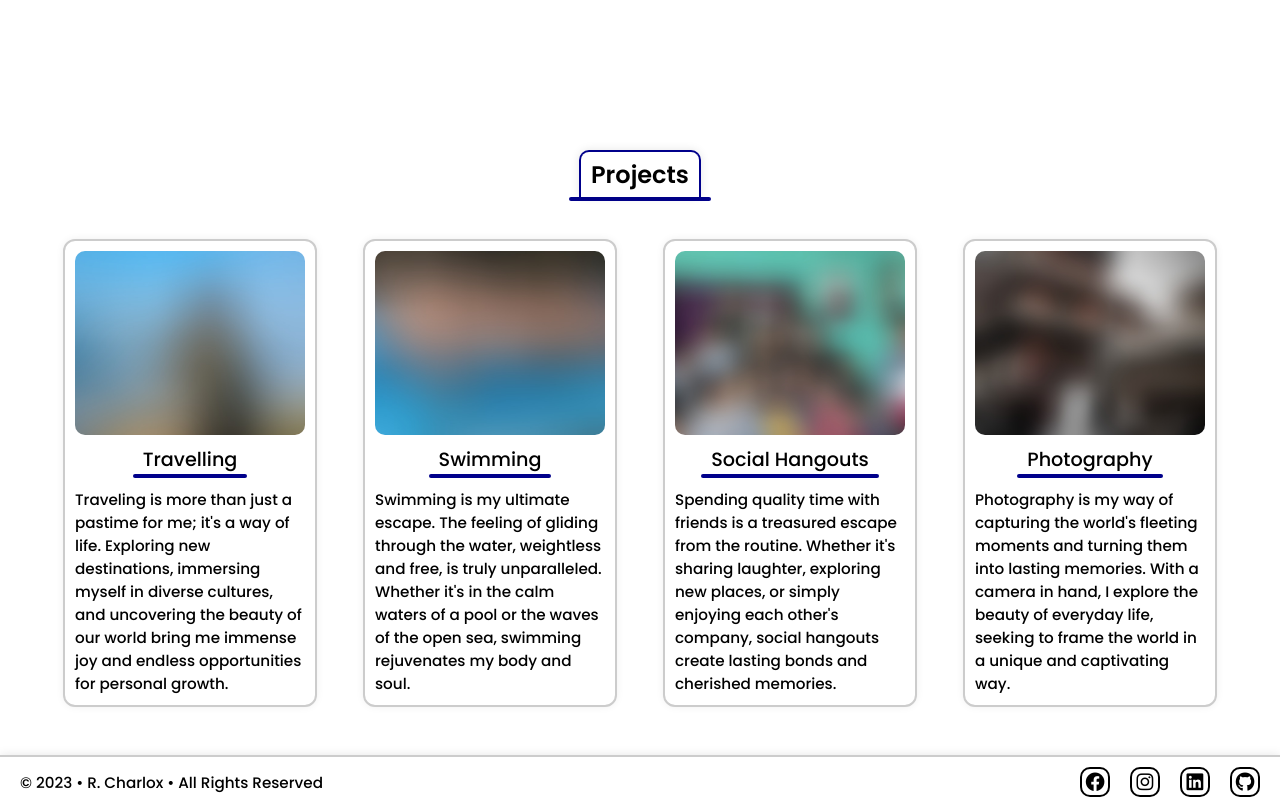
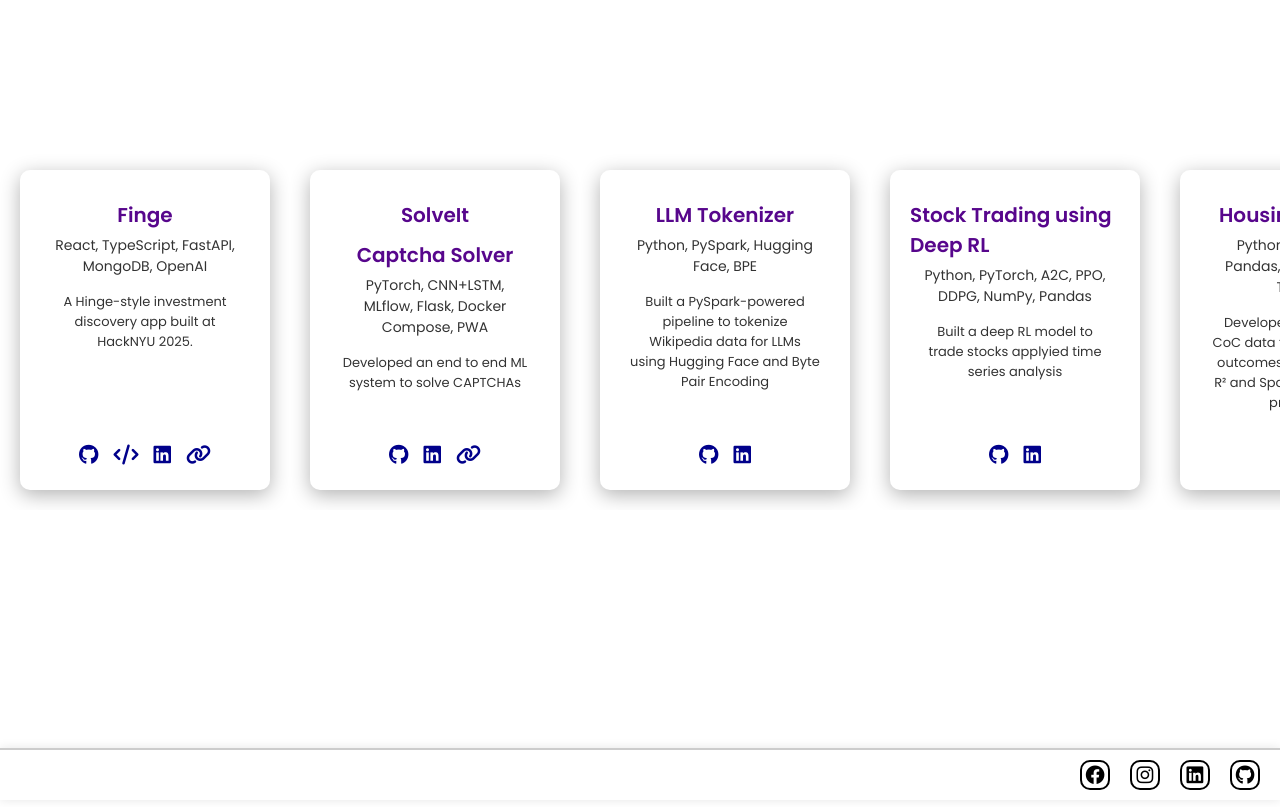
Before and after one commit to aup2007/atharvparab, a plain HTML site: page SRC/pages/hobbies.html in a window 1280 px wide. Drawn offline with nearby package versions, Linux system fonts and the light colour scheme.

Commit message:
projects, contact

```diff
--- a/SRC/pages/hobbies.html
+++ b/SRC/pages/hobbies.html
@@ -4,34 +4,30 @@
 <head>
   <meta charset="utf-8">
   <meta name="viewport" content="width=device-width, initial-scale=1">
-    <title>Hobbies</title>
+  <title>Atharv's Projects</title>
   <link rel="stylesheet" type="text/css" href="../style/style.css">
   <link rel="icon" href="/Assets/favicons/favicon.png" type="image/png" sizes="32x32">
-
   <link rel="stylesheet" href="https://cdnjs.cloudflare.com/ajax/libs/font-awesome/6.2.0/css/all.min.css">
   <link rel="stylesheet" href="https://unpkg.com/boxicons@latest/css/boxicons.min.css">
 </head>
 
 <body>
 
-
   <header class="header" id="header">
     <a href="index.html" class="logo">
-            <!-- <img src="Assets/A.png" alt="Logo" style="height: 20px;">  -->
       <span>Atharv Parab</span>
     </a>
     <div class="navbar">
       <a href="/index.html">Home</a>
-            <!-- <a href="./skills.html">skills</a> -->
       <a href="./education.html">Education</a>
-            <!-- <a href="./gallery.html">Gallery</a> -->
       <a href="./career.html">Career</a>
       <a href="./hobbies.html" class="active">Projects</a>
-            <a href="./testimonials.html">Testimonials</a>
+      <!-- <a href="./testimonials.html">Testimonials</a> -->
     </div>
-
     <div class="main">
-            <a href="contact.html" class="user main-items"><i class="fas fa-envelope cm-icon"></i>Contact Me</a>
+      <a href="contact.html" class="user main-items">
+        <i class="fas fa-envelope cm-icon"></i>Contact Me
+      </a>
       <div class="main-items menu-icon-container" id="menu-icon-js">
         <div class="bx bx-menu" id="menu-icon"></div>
       </div>
@@ -39,99 +35,138 @@
   </header>
 
 <div class="page">
-    <main class="hobbies-main">
-        <div class="hobbies-section">
-            <div class="hobbies-header">
-                <div class="header-text">Projects</div>
+    <main class="projects-main">
+      <div class="projects-section">
+        <div class="projects-header">
+          <!-- <div class="header-text">My Projects</div> -->
+          <!-- <p class="styled-intro">
+            My Projects
+        </p> -->
           <div class="header-line"></div>
         </div>
-            <div class="section">
-                <div class="row first">
-                    <div class="hobbies 1">
-                        <div class="image">
-                            <img src="/Assets/hobbies/travelling.jpeg" alt="">
+        <!-- <p class="styled-intro">
+            My Projects
+        </p> -->
+        <div class="slider-container">
+            <!-- <p class="styled-intro">
+            My Projects
+        </p> -->
+            <div class="slider">
+              <!-- <div class="slide">
+                <img src="https://via.placeholder.com/250x120" alt="Project 1" style="width: 100%; height: 120px; object-fit: cover;">
+                <h4>Finge</h4>
+                <p>React, Flask, Yahoo Finance API</p>
+                <div class="icon">
+                  <a href="https://github.com/your-repo" target="_blank"><i class="fab fa-github"></i></a>
+                  <a href="https://linkedin.com" target="_blank"><i class="fab fa-linkedin"></i></a>
+                  <a href="https://project-demo.com" target="_blank"><i class="fas fa-link"></i></a>
                 </div>
-                        <div class="header">
-                            <div class="header-text">Travelling</div>
-                            <div class="header-line"></div>
-                        </div>
-                        <div class="text">
-                            Traveling is more than just a pastime for me; it's a way of life. Exploring new
-                            destinations,
-                            immersing myself in diverse cultures, and uncovering the beauty of our world bring me
-                            immense
-                            joy
-                            and endless opportunities for personal growth.
+              </div> -->
+              <div class="slide">
+                <!-- <img src="https://via.placeholder.com/250x120" alt="Finge Project Screenshot" style="width: 100%; height: 120px; object-fit: cover;"> -->
+                <h4>Finge</h4>
+                <p class="tech">React, TypeScript, FastAPI, MongoDB, OpenAI</p>
+                <p style="font-size: 13px; text-align: center; padding: 0 10px;" class="description">
+                  A Hinge-style investment discovery app built at HackNYU 2025.
+                </p>
+                <div class="icon">
+                  <a href="https://github.com/aup2007/Finge-HackNYU" target="_blank" title="GitHub"><i class="fab fa-github"></i></a>
+                  <a href="https://devpost.com/software/fin-ge" target="_blank" title="Devpost"><i class="fas fa-code"></i></a>
+                  <a href="https://www.linkedin.com/posts/atharvparab17_hacknyu-ai-fintech-activity-7295554276418809856-ZI5W?utm_source=share&utm_medium=member_desktop&rcm=ACoAADYv2ToBo1jibTJCcAjE6P272qCdIp0NWVc" target="_blank"><i class="fab fa-linkedin"></i></a>
+                  <a href="https://finge.vercel.app/" target="_blank" title="Live Demo"><i class="fas fa-link"></i></a>
                 </div>
               </div>
-                    <div class="hobbies 2">
-                        <div class="image">
-                            <img src="/Assets/hobbies/swimming.jpg" alt="">
-                        </div>
-                        <div class="header">
-                            <div class="header-text">Swimming</div>
-                            <div class="header-line"></div>
-                        </div>
-                        <div class="text">
-                            Swimming is my ultimate escape. The feeling of gliding through the water, weightless and
-                            free, is truly unparalleled. Whether it's in the calm waters of a pool or the waves of the
-                            open sea, swimming rejuvenates my body and soul.
+              <div class="slide">
+                <!-- <img src="https://via.placeholder.com/250x120" alt="Finge Project Screenshot" style="width: 100%; height: 120px; object-fit: cover;"> -->
+                <h4>SolveIt</h4>
+                <h4>Captcha Solver</h4>
+                <p class="tech">PyTorch, CNN+LSTM, MLflow, Flask, Docker Compose, PWA</p>
+                <p style="font-size: 13px; text-align: center; padding: 0 10px;" class="description">
+                  Developed an end to end ML system to solve CAPTCHAs
+                </p>
+                <div class="icon">
+                  <a href="https://github.com/aup2007/SolveIt" target="_blank" title="GitHub"><i class="fab fa-github"></i></a>
+                  <a href="https://www.linkedin.com/posts/atharvparab17_hacknyu-ai-fintech-activity-7295554276418809856-ZI5W?utm_source=share&utm_medium=member_desktop&rcm=ACoAADYv2ToBo1jibTJCcAjE6P272qCdIp0NWVc" target="_blank"><i class="fab fa-linkedin"></i></a>
+                  <a href="https://solveit-ekg2.onrender.com/" target="_blank" title="Live Demo"><i class="fas fa-link"></i></a>
                 </div>
               </div>
-                </div>
-                <div class="row second">
-                    <div class="hobbies 3">
-                        <div class="image">
-                            <img src="/Assets/hobbies/social adventures.jpg" alt="">
-                        </div>
-                        <div class="header">
-                            <div class="header-text">Social Hangouts</div>
-                            <div class="header-line"></div>
-                        </div>
-                        <div class="text">
-                            Spending quality time with friends is a treasured escape from the routine. Whether it's
-                            sharing laughter, exploring new places, or simply enjoying each other's company, social
-                            hangouts create lasting bonds and cherished memories.
+              <div class="slide">
+                <!-- <img src="/Assets/projects/project1.png" alt="Project 1" style="width: 100%; height: 120px; object-fit: cover;"> -->
+                <h4>LLM Tokenizer</h4>
+                <p> Python, PySpark, Hugging Face, BPE</p>
+                <p style="font-size: 13px; text-align: center; padding: 0 10px;" class="description">
+                  Built a PySpark-powered pipeline to tokenize Wikipedia data for LLMs using Hugging Face and Byte Pair Encoding
+                </p>
+                <div class="icon">
+                  <a href="https://github.com/aup2007/6513-LLM-Tokenizer" target="_blank"><i class="fab fa-github"></i></a>
+                  <a href="https://www.linkedin.com/in/atharvparab17/details/projects/" target="_blank"><i class="fab fa-linkedin"></i></a>
+                  <!-- <a href="https://project-demo.com" target="_blank"><i class="fas fa-link"></i></a> -->
                 </div>
               </div>
-                    <div class="hobbies 4">
-                        <div class="image">
-                            <img src="/Assets/hobbies/photography.jpeg" alt="">
-                        </div>
-                        <div class="header">
-                            <div class="header-text">Photography</div>
-                            <div class="header-line"></div>
-                        </div>
-                        <div class="text">
-                            Photography is my way of capturing the world's fleeting moments and turning them into
-                            lasting memories. With a camera in hand, I explore the beauty of everyday life, seeking to
-                            frame the world in a unique and captivating way.
+              <div class="slide">
+                <!-- <img src="/Assets/projects/project1.png" alt="Project 1" style="width: 100%; height: 120px; object-fit: cover;"> -->
+                <h4>Stock Trading using Deep RL</h4>
+                <p>Python, PyTorch, A2C, PPO, DDPG, NumPy, Pandas</p>
+                <p style="font-size: 13px; text-align: center; padding: 0 10px;" class="description">
+                  Built a deep RL model to trade stocks applyied time series analysis
+                </p>
+                <div class="icon">
+                  <a href="https://github.com/your-repo" target="_blank"><i class="fab fa-github"></i></a>
+                  <a href="https://www.linkedin.com/in/atharvparab17/details/projects/" target="_blank"><i class="fab fa-linkedin"></i></a>
+                  <!-- <a href="https://project-demo.com" target="_blank"><i class="fas fa-link"></i></a> -->
                 </div>
               </div>
+              <!-- <div class="slide">
+                <img src="/Assets/projects/project1.png" alt="Project 1" style="width: 100%; height: 120px; object-fit: cover;">
+                <h4>StockMate</h4>
+                <p>React, Flask, Yahoo Finance API</p>
+                <div class="icon">
+                  <a href="https://github.com/your-repo" target="_blank"><i class="fab fa-github"></i></a>
+                  <a href="https://linkedin.com" target="_blank"><i class="fab fa-linkedin"></i></a>
+                  <a href="https://project-demo.com" target="_blank"><i class="fas fa-link"></i></a>
+                </div>
+              </div> -->
+              <div class="slide">
+                <!-- <img src="/Assets/projects/project1.png" alt="Project 1" style="width: 100%; height: 120px; object-fit: cover;"> -->
+                <h4>Housing Stability </h4>
+                <p>Python, Scikit-learn, Pandas, Apache Spark, Tableau</p>
+                <p style="font-size: 13px; text-align: center; padding: 0 10px;" class="description">
+                  Developed ML models on CoC data to predict housing outcomes, achieving 83.8% R² and Spark for large-scale processing </p>
+                <div class="icon">
+                  <!-- <a href="https://github.com/your-repo" target="_blank"><i class="fab fa-github"></i></a> -->
+                  <a href="https://www.linkedin.com/in/atharvparab17/details/projects/" target="_blank"><i class="fab fa-linkedin"></i></a>
+                  <!-- <a href="https://project-demo.com" target="_blank"><i class="fas fa-link"></i></a> -->
                 </div>
               </div>
+              <!-- Duplicate .slide divs for more projects -->
+            </div>
+          </div>
+
+
         </div>
     </main>
+
     <footer class="footer">
       <div class="left">
-            &copy; 2023 • R. Charlox • All Rights Reserved
       </div>
       <div class="right">
-            <div class="social"><a href="https://www.facebook.com/ritoncharlox" target="_blank"><i
-                        class="fa-brands fa-facebook"></i></a></div>
-            <div class="social"><a href="https://www.instagram.com/ritoncharlox" target="_blank"><i class="fa-brands fa-instagram"></i></a></div>
-            <div class="social"><a href="https://www.linkedin.com/in/ritoncharlox" target="_blank"><i class="fa-brands fa-linkedin"></i></a></div>
-            <div class="social"><a href="https://github.com/ritoncharlox" target="_blank"><i class="fa-brands fa-github"></i></a></div>
+        <div class="social">
+          <a href="https://www.facebook.com/ritoncharlox" target="_blank"><i class="fa-brands fa-facebook"></i></a>
+        </div>
+        <div class="social">
+          <a href="https://www.instagram.com/ritoncharlox" target="_blank"><i class="fa-brands fa-instagram"></i></a>
+        </div>
+        <div class="social">
+          <a href="https://www.linkedin.com/in/ritoncharlox" target="_blank"><i class="fa-brands fa-linkedin"></i></a>
+        </div>
+        <div class="social">
+          <a href="https://github.com/ritoncharlox" target="_blank"><i class="fa-brands fa-github"></i></a>
+        </div>
       </div>
     </footer>
 </div>
 
-
-
-
-
   <div class="nav-touch-close" id="nav-tc-js"></div>
-
   <script type="text/javascript" src="../script/script.js"></script>
 
 </body>
--- a/SRC/style/style.css
+++ b/SRC/style/style.css
@@ -1616,6 +1616,24 @@ header.scrolled {
 	font-size: 0.95rem;
 	font-weight: 500;
 }
+.slide p {
+    font-size: 14px;
+    margin-top: 5px;
+    opacity: 0.8;
+    margin-bottom: 10px;
+    padding: 0 10px;
+    text-align: center;
+    word-wrap: break-word;
+    overflow-wrap: break-word;
+    max-width: 100%;
+}
+.slide .description {
+    display: -webkit-box;
+    -webkit-line-clamp: 5;
+    -webkit-box-orient: vertical;
+    overflow: hidden;
+}
+
 
 .testimonials-main {
 	width: 100%;
@@ -1996,3 +2014,77 @@ header.scrolled {
 	  font-size: 1.6rem;
 	}
   }
+
+
+.slider-container::-webkit-scrollbar {
+height: 7px;
+}
+.slider-container::-webkit-scrollbar-track {
+background: none;
+border-radius: 10px;
+}
+.slider-container::-webkit-scrollbar-thumb {
+background: #ffffffae;
+border-radius: 10px;
+}
+.slider-container::-webkit-scrollbar-thumb:hover {
+background: #fff;
+}
+
+.slider-container {
+width: 100%;
+overflow-x: auto;
+padding-top: 150px; /* to avoid overlapping header */
+}
+
+.slider {
+display: flex;
+width: fit-content;
+gap: 40px;
+overflow-x: auto;
+padding: 20px;
+}
+
+.slide {
+width: 250px;
+height: 320px;
+background-color: #fff;
+border-radius: 10px;
+box-shadow: 0 5px 20px rgba(0,0,0,0.3);
+display: flex;
+flex-direction: column;
+align-items: center;
+padding: 20px;
+position: relative;
+transition: 0.3s ease;
+}
+
+.slide h4 {
+font-size: 20px;
+font-weight: 600;
+margin-top: 10px;
+color: #57068C;
+}
+
+.slide p {
+font-size: 14px;
+text-align: center;
+margin-top: 5px;
+opacity: 0.8;
+}
+
+.slide .icon {
+position: absolute;
+bottom: 20px;
+display: flex;
+gap: 15px;
+font-size: 20px;
+}
+
+.slide .icon a {
+color: #00008B;
+}
+
+.slide:hover {
+scale: 1.1;
+}
```
Also changed, not shown: SRC/pages/career.html (+2 -2 lines), SRC/pages/contact.html (+8 -8 lines), SRC/pages/education.html (+2 -2 lines), SRC/pages/skills.html (+4 -4 lines), index.html (+2 -2 lines), Assets/IMG_1111.jpg (added). Lines whose indentation alone changed are shown as unchanged.
